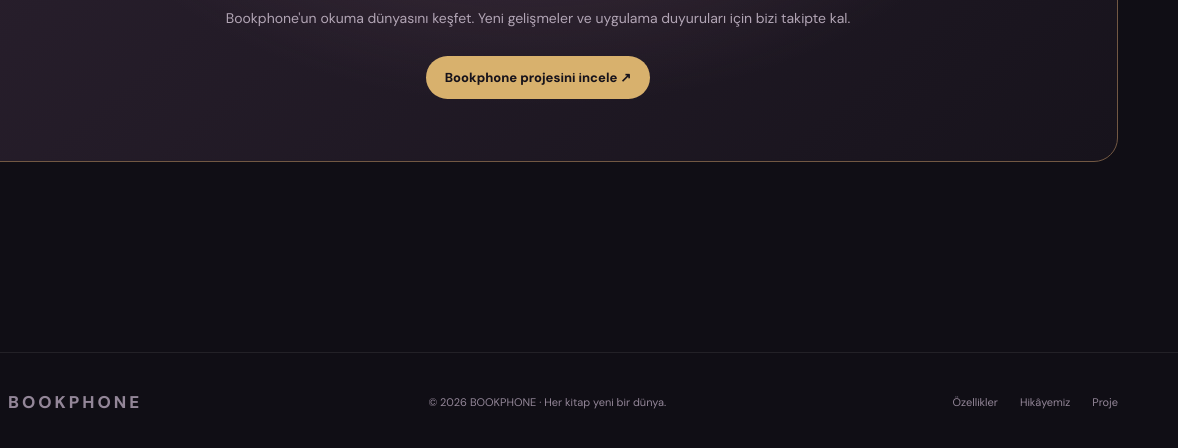
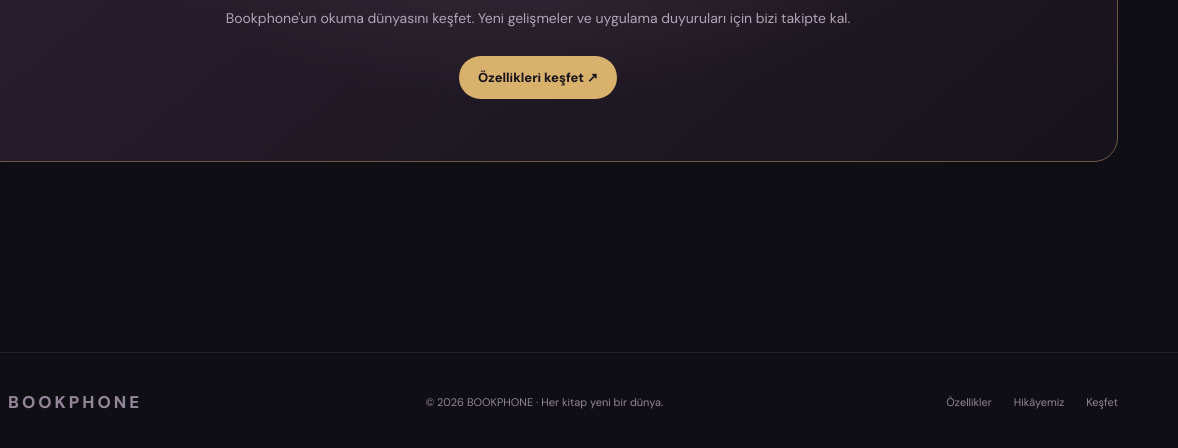
Before and after one commit to bookphone/bookphone.github.io, a plain HTML site: page index.html in a window 1280 px wide. Shown: the part 3198-3646 px from the top of the page, 102-1280 px from the left. Drawn offline with nearby package versions, Linux system fonts and the light colour scheme.

Commit message:
Make landing page links public-site friendly

```diff
--- a/index.html
+++ b/index.html
@@ -69,8 +69,8 @@ footer{border-top:1px solid #ffffff14;padding:30px 0;margin-top:90px}.footer-row
 <div class="section-head"><div class="eyebrow">İLK SAYFANI AÇ</div><h2>Bookphone'a katılmak<br>bu kadar kolay.</h2><p>Kitaplığını kur, ilk paylaşımını yap ve okuma dünyanı büyüt.</p></div>
 <div class="steps"><article class="step"><h3>Kitaplığını oluştur</h3><p>Kendi profilini düzenle ve okuma köşeni sana ait hale getir.</p></article><article class="step"><h3>Kitabını paylaş</h3><p>Kitap kapağını ekle, düşüncelerini yaz ve toplulukla buluştur.</p></article><article class="step"><h3>Yeni dünyalar keşfet</h3><p>Diğer okurların paylaşımlarına göz at ve yeni kitaplarla tanış.</p></article></div>
 </section>
-<section class="section wrap" id="kesfet"><div class="cta"><div class="eyebrow">HİKÂYEN BURADA BAŞLIYOR</div><h2>Bir sonraki favori kitabın, <span class="gold">bir keşif uzağında.</span></h2><p>Bookphone'un okuma dünyasını keşfet. Yeni gelişmeler ve uygulama duyuruları için bizi takipte kal.</p><a class="btn" href="https://github.com/bookphone/Bookphone" target="_blank" rel="noopener">Bookphone projesini incele ↗</a></div></section>
+<section class="section wrap" id="kesfet"><div class="cta"><div class="eyebrow">HİKÂYEN BURADA BAŞLIYOR</div><h2>Bir sonraki favori kitabın, <span class="gold">bir keşif uzağında.</span></h2><p>Bookphone'un okuma dünyasını keşfet. Yeni gelişmeler ve uygulama duyuruları için bizi takipte kal.</p><a class="btn" href="#ozellikler">Özellikleri keşfet ↗</a></div></section>
 </main>
-<footer><div class="wrap footer-row"><a class="brand" href="#"><span class="brand-mark">✦</span><span>BOOKPHONE</span></a><span>© <span id="year"></span> BOOKPHONE · Her kitap yeni bir dünya.</span><div class="footer-links"><a href="#ozellikler">Özellikler</a><a href="#dunya">Hikâyemiz</a><a href="https://github.com/bookphone/Bookphone" target="_blank" rel="noopener">Proje</a></div></div></footer>
+<footer><div class="wrap footer-row"><a class="brand" href="#"><span class="brand-mark">✦</span><span>BOOKPHONE</span></a><span>© <span id="year"></span> BOOKPHONE · Her kitap yeni bir dünya.</span><div class="footer-links"><a href="#ozellikler">Özellikler</a><a href="#dunya">Hikâyemiz</a><a href="#kesfet">Keşfet</a></div></div></footer>
 <script>document.getElementById('year').textContent=new Date().getFullYear();</script>
 </body></html>
```
